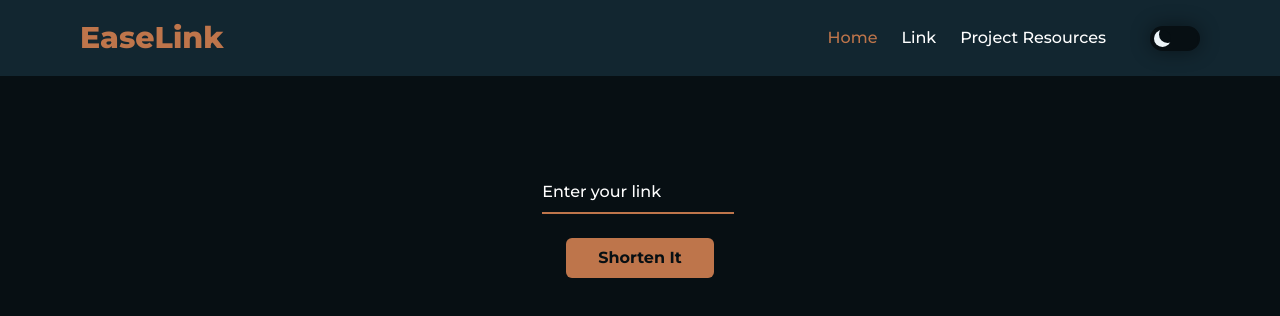
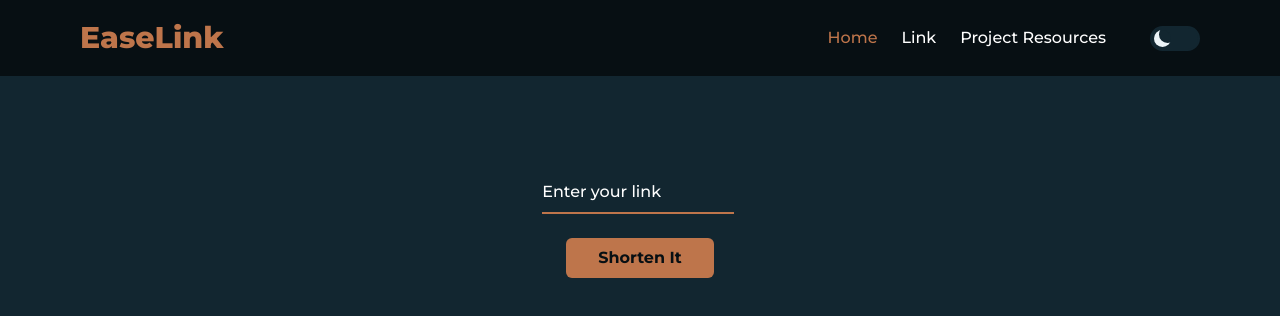
Before and after one commit to catalinafs/EaseLink, a Next.js app: page / in a window 1280 px wide. Shown: the top 316 px of the page. Built offline with nearby package versions, Linux system fonts and the light colour scheme.

Commit message:
Fix:: Dark Mode

```diff
--- a/components/Button.jsx
+++ b/components/Button.jsx
@@ -1,8 +1,10 @@
-const Button = ({text}) => {
+const Button = ({ text }) => {
     return (
         <button
-            className='bg-primary-dark text-background-dark m-6 py-2 px-8 rounded-md whitespace-nowrap
-            transition-all duration-[.2s] ease-in-out hover:shadow-ButtonHover hover:-translate-y-1 font-bold'
+            className='dark:bg-primary-dark dark:text-background-dark text-primary bg-transparent
+            font-semibold m-6 py-2 px-8 rounded-md transition-all duration-[.2s] ease-in-out
+            dark:hover:shadow-ButtonHover hover:shadow-ButtonHover hover:-translate-y-1 dark:font-bold
+            whitespace-nowrap dark:border-none border-2 border-primary'
         >{text}</button>
     );
 }
--- a/components/NavBar.jsx
+++ b/components/NavBar.jsx
@@ -1,10 +1,12 @@
-import React from 'react'
+import React, { useState } from 'react'
 import Link from 'next/link';
 import { useRouter } from 'next/router';
 import ToggleDarkMode from './ToggleDarkMode';
 
 const NavBar = () => {
     const router = useRouter();
+    const [theme, setTheme] = useState('dark');
+    let ifTitle = theme === 'dark' ? 'text-primary-dark font-extrabold' : 'EaseLink'
 
     const NavLinks = [
         {
@@ -25,14 +27,19 @@ const NavBar = () => {
     ]
 
     return (
-        <header className='bg-secondary-dark py-5 px-20'>
+        <header
+            className='dark:bg-background-dark dark:border-none bg-background border-b-2 border-secondary-dark
+            py-5 px-20'
+        >
             <nav className='flex items-center justify-between'>
-                <h1 className='text-3xl text-primary-dark font-extrabold'>EaseLink</h1>
+                <h1
+                    className={`text-3xl ${ifTitle}`}
+                >EaseLink</h1>
                 <ul className='flex items-center justify-center gap-6'>
                     {
                         NavLinks.map(({ id, link, path }) => {
                             let pathActive = router.pathname === path;
-                            let active = pathActive ? 'text-primary-dark' : 'text-text-dark'
+                            let active = pathActive ? 'dark:text-primary-dark text-primary' : 'dark:text-text-dark text-text'
 
                             return (
                                 <li key={id}>
@@ -55,7 +62,7 @@ const NavBar = () => {
                         })
                     }
                     <li className='ml-5'>
-                        <ToggleDarkMode />
+                        <ToggleDarkMode setTheme={setTheme} theme={theme} />
                     </li>
                 </ul>
             </nav>
--- a/components/ToggleDarkMode.jsx
+++ b/components/ToggleDarkMode.jsx
@@ -1,7 +1,6 @@
-import { useEffect, useState } from "react";
+import { useEffect } from "react";
 
-const ToggleDarkMode = () => {
-    const [theme, setTheme] = useState('dark');
+const ToggleDarkMode = ({ theme, setTheme }) => {
 
     useEffect(() => {
         if (theme === 'dark') {
--- a/pages/_document.js
+++ b/pages/_document.js
@@ -2,10 +2,10 @@ import { Html, Head, Main, NextScript } from 'next/document'
 
 export default function Document() {
   return (
-    // <Html lang="en">
-    <Html lang="en" className='dark'>
+    // <Html lang="en" className='dark'>
+    <Html lang="en">
       <Head />
-      <body className='dark:bg-background-dark bg-background dark:text-text-dark text-text'>
+      <body className='dark:bg-secondary-dark bg-background dark:text-text-dark text-text'>
         <Main />
         <NextScript />
       </body>
--- a/styles/globals.css
+++ b/styles/globals.css
@@ -4,8 +4,22 @@
 @tailwind components;
 @tailwind utilities;
 
+* {
+  transition: all .5s ease-in-out;
+}
+
 body {
   font-family: 'Montserrat', sans-serif, Arial, Helvetica;
+}
+
+.EaseLink {
+  -webkit-text-stroke-width: 1.5px;
+  -webkit-text-stroke-color: #b46b41;
+  color: transparent;
+  font-weight: 900;
+  font-size: 1.875rem;
+  line-height: 2.25rem;
+  font-family: Roboto, Oxygen, Ubuntu, Cantarell, 'Open Sans', 'Helvetica Neue', sans-serif;
 }
 
 #InputBox label {
@@ -25,14 +39,13 @@ body {
 
 .toggle-switch {
   --light: #ecf4f8;
-  --dark: #070F13;
+  --dark: #122630;
   width: 50px;
   height: 25px;
   position: relative;
 }
 
 .switch-label {
-  box-shadow: 0px 0px 20px rgba(0, 0, 0, 0.466);
   position: absolute;
   width: 100%;
   height: 25px;
--- a/tailwind.config.js
+++ b/tailwind.config.js
@@ -41,6 +41,7 @@ module.exports = {
         'RadiusRounded': '50%',
       },
       boxShadow: {
+        'ButtonHoverDark': '0 20px 80px -10px #b06940',
         'ButtonHover': '0 20px 80px -10px #BE754B',
       },
       backgroundImage: {
```
